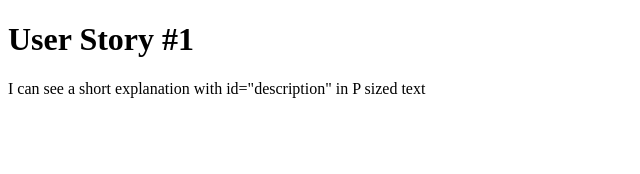
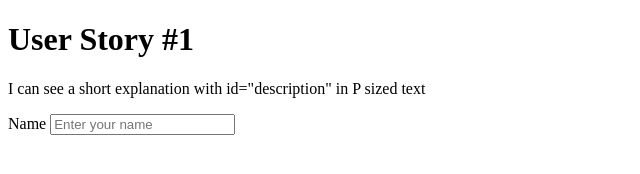
Before and after one commit to PJKober/fcc-rwd, a plain HTML site: page SurveyForm.html in a window 1280 px wide. Shown: the whole page, without its empty margins (0-640 px from the left). Drawn offline with Linux system fonts and the light colour scheme.

Commit message:
ser Story #4: Inside the form element, I am required

```diff
--- a/SurveyForm.html
+++ b/SurveyForm.html
@@ -14,5 +14,20 @@
   <!-- User Story #2: I can see a short explanation with id="description" in P sized text</p> -->
   <p id="description"> I can see a short explanation with id="description" in P sized text</p>
 
+  <!-- User Story #3: I can see a form with id="survey-form". -->
+  <form id="survey-form">
+    <!-- User Story #4: Inside the form element, I am required
+      to enter my name in a field with id="name". -->
+    <label id="name-label" for="name">Name</label>
+    <input
+      type="text"
+      name="name"
+      id="name"
+      placeholder="Enter your name"
+      required
+    />
+  </form>
+
+
 </body>
 </html>
```
